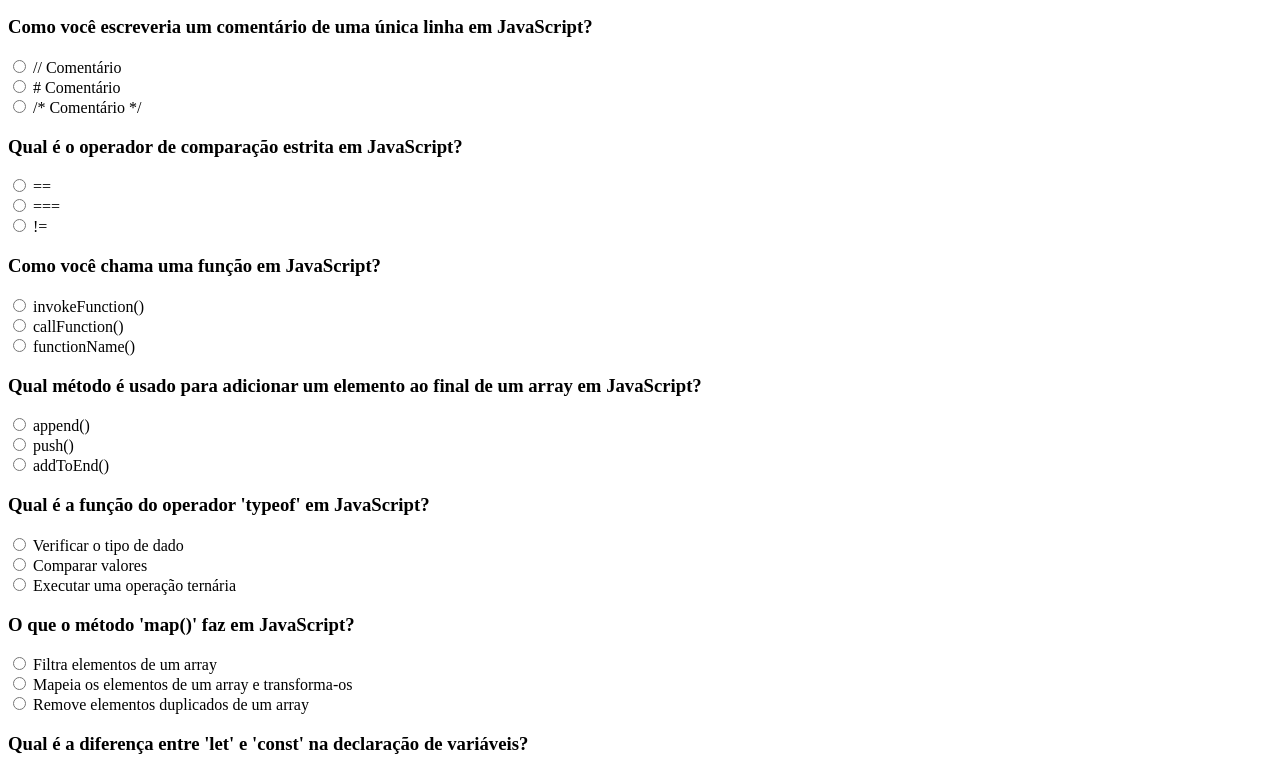
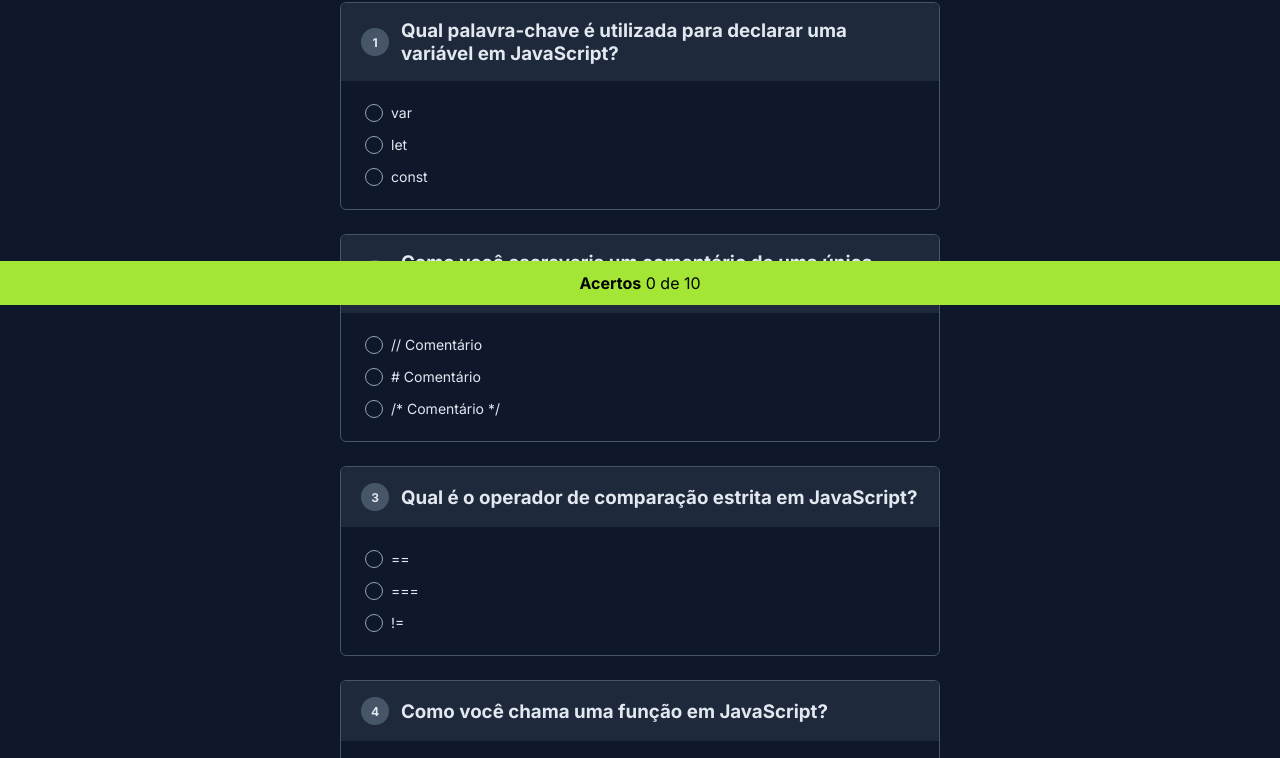
Before and after one commit to Wagnerbdb/nlw-experts, a plain HTML site: page index.html in a window 1280 px wide. Shown: the part 495-1253 px from the top of the page. Drawn offline with Linux system fonts and the light colour scheme.

Commit message:
Update index.html

```diff
--- a/index.html
+++ b/index.html
@@ -4,7 +4,7 @@
     <meta charset="UTF-8">
     <meta name="viewport" content="width=device-width, initial-scale=1.0">
     <title>NLW Experts</title>
-    <link rel="stylesheet" href=./style.css">
+    <link rel="stylesheet" href="./style.css">
 </head>
 <body>
     <main>
```
